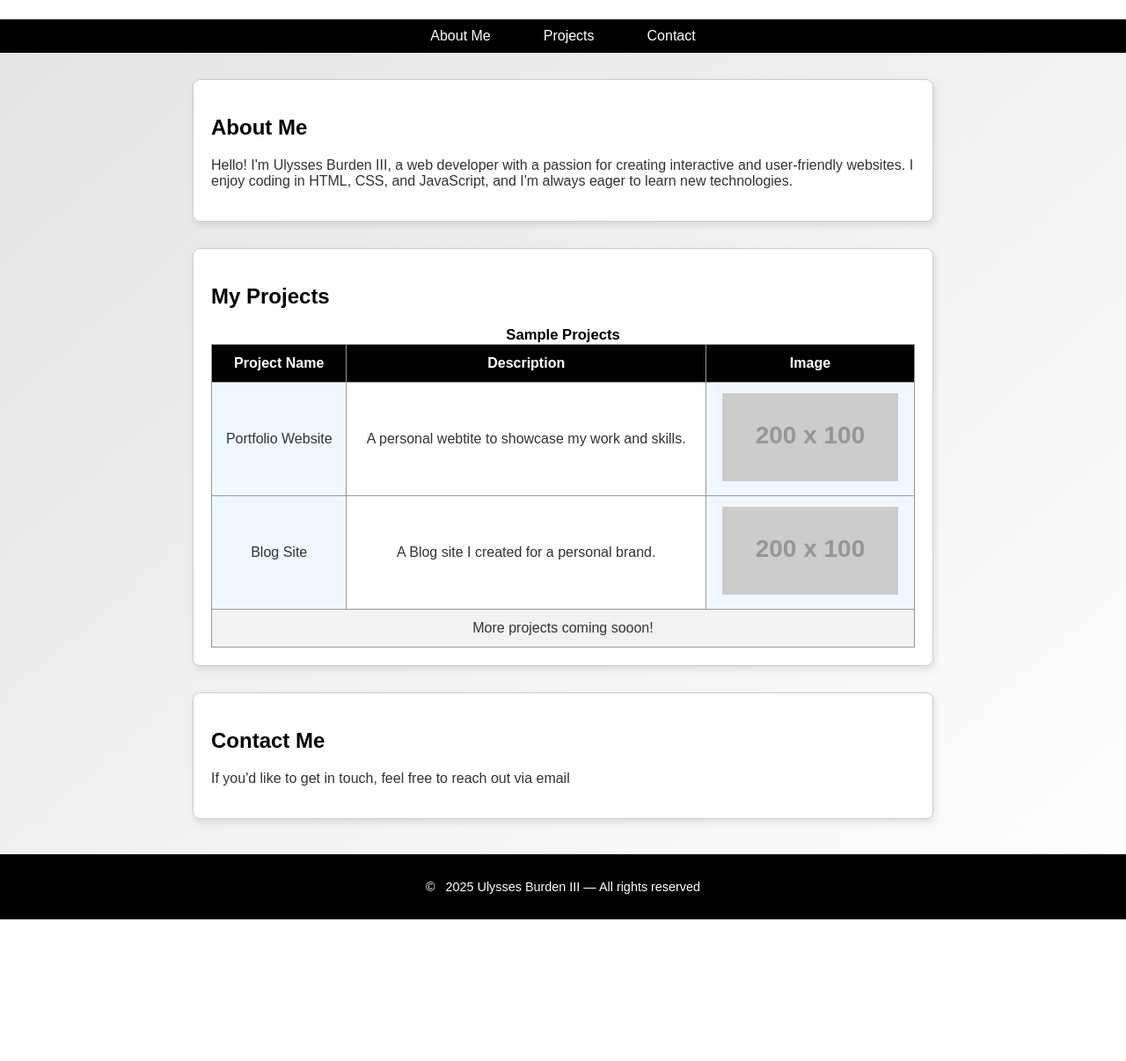
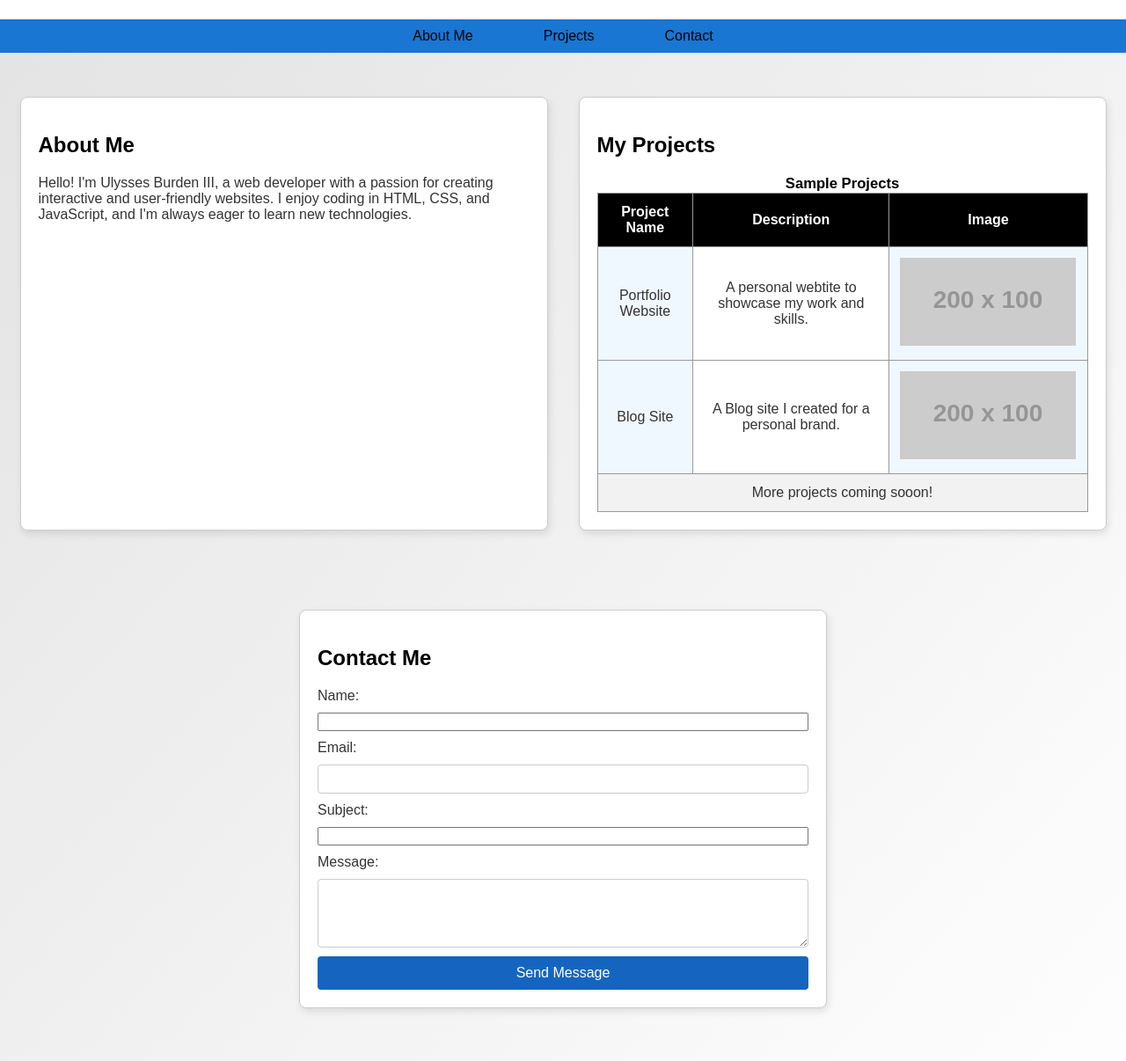
Before and after one commit to UBSDFS/ECPI-SDC260, a plain HTML site: page finalProj.html in a window 1280 px wide. Shown: the part 94-1300 px from the top of the page at 88% size. Before the commit the page ends 1139 px from the top, so only its background shows below. Drawn offline with Linux system fonts and the light colour scheme; placeholder pictures from the web are drawn by us.

Commit message:
Add files via upload

```diff
--- a/finalProj.html
+++ b/finalProj.html
@@ -17,13 +17,13 @@
     </header>
 
     <nav>
-        <ul>
+        <ul class="nav-flex">
             <li><a href="#about">About Me</a></li>
             <li><a href="#projects">Projects</a></li>
             <li><a href="#contact">Contact</a></li>
         </ul>
     </nav>
-<main>
+<main class="main-flex">
     <section id="about">
         <h2>About Me</h2>
         <p>
@@ -68,12 +68,24 @@
 </tbody>
 </table>
     </section>
-
+<!-- Contact Section -->
     <section id="contact">
         <h2>Contact Me</h2>
-        <p>
-            If you'd like to get in touch, feel free to reach out via email
-        </p>
+        <form class="form-flex">
+            <label for="name">Name:</label>
+            <input type="text" id="name" name="name" required>
+
+            <label for="email">Email:</label>
+            <input type="email" id="email" name="email" required>
+
+            <label for="subject">Subject:</label>
+            <input type="text" id="subject" name="subject">
+            <label for="message">Message:</label>
+            <textarea id="message" name="message" rows="4" required></textarea>
+
+
+            <input type="submit" value="Send Message">
+        </form>
     </main>
 <footer>
     <p> &copy; &nbsp; 2025 Ulysses Burden III &mdash; All rights reserved </p>
--- a/styles.css
+++ b/styles.css
@@ -22,6 +22,27 @@ header h1 {
 }
 
 /* Navigation styles */
+.nav-flex{
+    list-style: none;
+    margin:0;
+    padding: 0;
+    display: flex; /* Use flexbox for horizontal layout */
+    justify-content: center; /* Center the navigation */
+    gap:20px;
+    background-color: #1976d2; /* Black background */
+}
+.nav-flex li a{
+    text-decoration: none;
+    color:#000000;
+    padding: 10px 15px;
+    display: block; /* Make the link fill the li */
+    transition: background-color 0.3s; /* Smooth transition */
+}
+.nav-flex li a:hover{
+    background-color: #0d47a1
+
+}
+/*Styling from week 3*/
 nav ul{
     list-style-type: none;
     padding: 0;
@@ -52,8 +73,18 @@ nav ul li a:hover {
 }
 
 /* Main content styles */
+.main-flex{
+    display:flex;
+    flex-direction: column; /* Stack sections vertically */
+    gap: 30px;
+    padding: 20px;
+}
+
+
+/* week 3 section styles */
 main section {
     margin: 30px auto;
+    width: 45%;
     padding: 20px;
     max-width: 800px;
     background-color: #ffffff;
@@ -76,9 +107,12 @@ caption{
 }
 /*table styles */
 table {
-    width: 100%;
+    width: 100% ;
     border-collapse: collapse;
     margin-top: 20px;
+
+
+
 }
 th, td{
     border: 1px solid #999999;
@@ -92,6 +126,38 @@ thead{
 tfoot{
     background-color: #f2f2f2;
 }
+
+/*Contact form styles */
+.form-flex{
+    display:flex;
+    flex-direction: column; /* Stack form elements vertically */
+    gap: 10px; /* Space between form elements */
+
+}
+imnput[type="text"],input[type="email"],textarea{
+
+    padding: 8px;
+    border: 1px solid #cccccc;
+    border-radius: 4px;
+    transition: border-color 0.3s ease;
+}
+input:focus,textarea:focus{
+    border-color: #1565c0; /* Change border color on focus */
+
+}
+input[type="submit"]{
+    background-color: #1565c0; /* Blue background */
+    color: #ffffff; /* White text */
+    border: none;
+    padding: 10px;
+    border-radius: 4px;
+    font-size: 1em;
+    cursor: pointer;
+    transition: background-color 0.3s ease;
+}
+input[type="submit"]:hover{
+    background-color: #0d47a1; /* Darker blue on hover */
+}
 /* Footer styles */
 footer {
     font-size: 0.9em;
@@ -102,3 +168,25 @@ footer {
     margin-top:40px;
 
 }
+
+/* Responsive styles */
+@media screen and (max-width: 600px) {
+    .main-flex {
+        flex-direction: column;
+
+    }
+}
+    @media screen and (min-width: 601px) and (max-width: 1024px) {
+        .main-flex {
+            flex-direction: column; /* Change to row layout for medium screens */
+        }
+    }
+
+    @media screen and (min-width: 1025px) {
+        .main-flex {
+            flex-direction: row; /* Change to row layout for larger screens */
+            justify-content: center; /* Space out sections */
+            flex-wrap: wrap;
+        }
+
+    }
```
